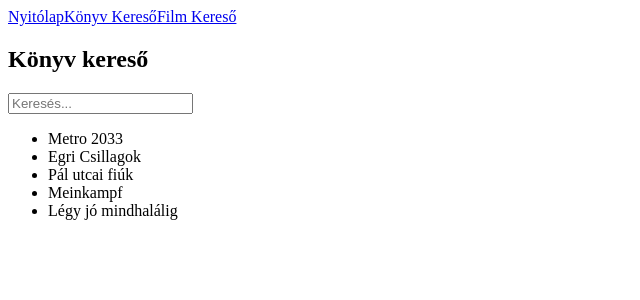
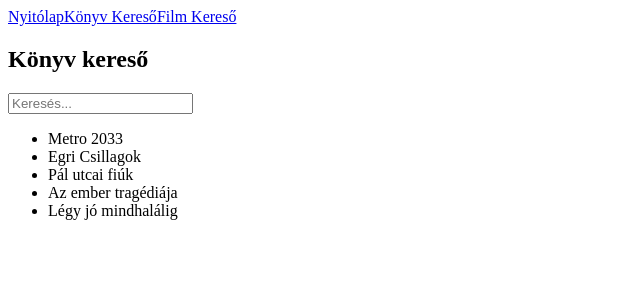
Before and after one commit to gajdosmate206/hazifeladat1, a React (Vite) app in the folder hazifeladatfilmes/: page /konyvkereso in a window 1280 px wide. Shown: the top 300 px of the page, without its empty margins (0-640 px from the left). Built offline with nearby package versions, Linux system fonts and the light colour scheme.

Commit message:
rendesenkijavitott

```diff
--- a/hazifeladatfilmes/src/Konyvkereso.jsx
+++ b/hazifeladatfilmes/src/Konyvkereso.jsx
@@ -1,7 +1,7 @@
 import Kereso from "./Kereso";
 
 function Konyvkereso() {
-const konyvcimek = ["Metro 2033", "Egri Csillagok", "Pál utcai fiúk", "Meinkampf", "Légy jó mindhalálig"]
+const konyvcimek = ["Metro 2033", "Egri Csillagok", "Pál utcai fiúk", "Az ember tragédiája", "Légy jó mindhalálig"]
   return (
     <>
     <div>
```
